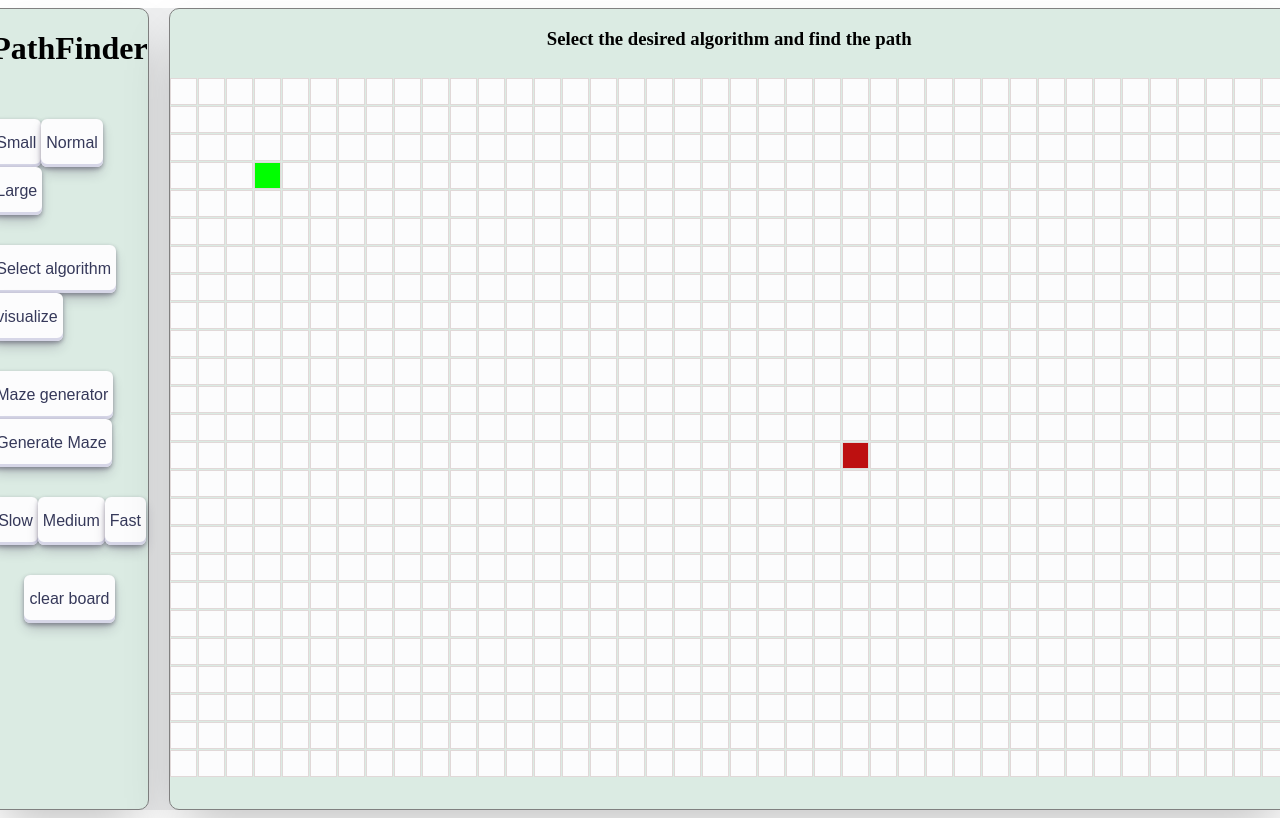
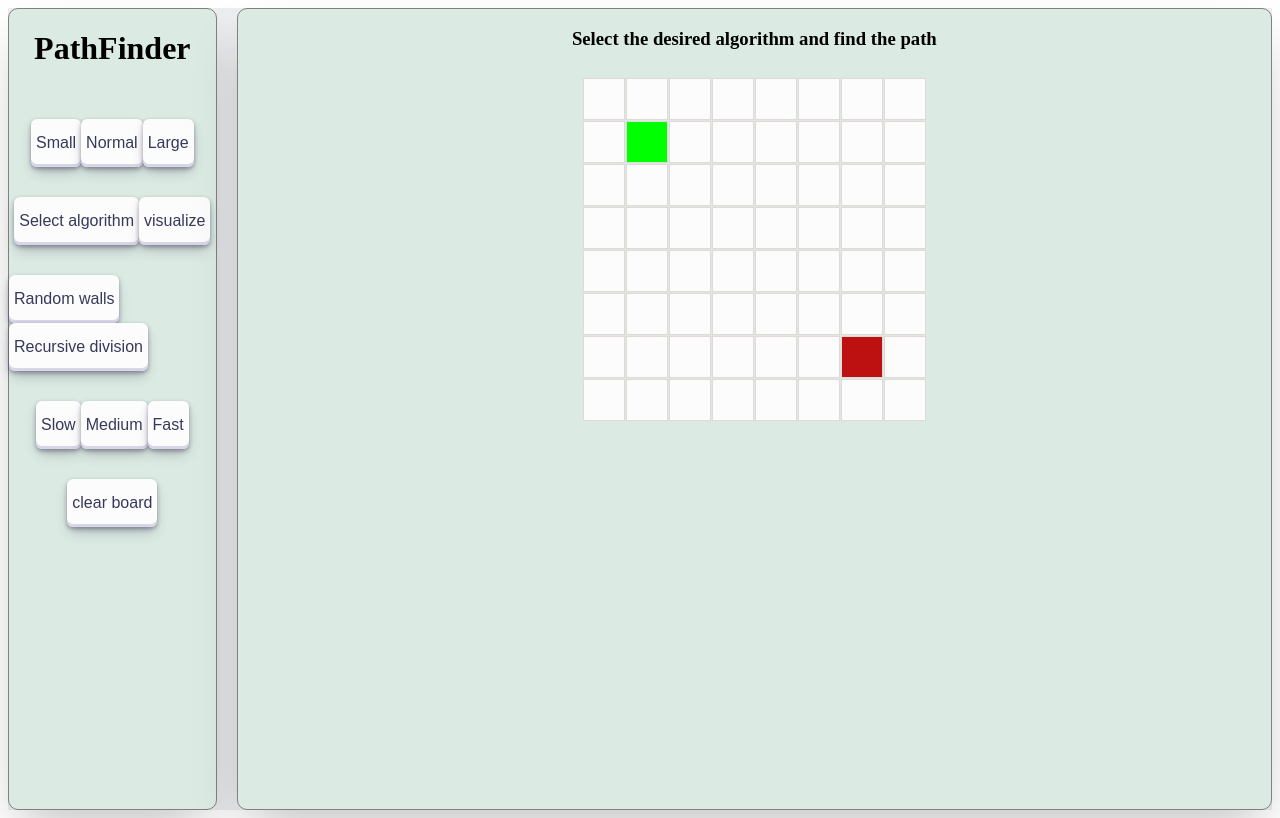
Before and after one commit to YeYintAungNaing/AlgoViz, a React (Vite) app: page / in a window 1280 px wide. Built offline with nearby package versions, Linux system fonts and the light colour scheme.

Commit message:
fixed wall generating algorithm, add one more random wall generating algorithms, and some bug fixes and refactoring

```diff
--- a/src/App.scss
+++ b/src/App.scss
@@ -8,7 +8,7 @@
     margin: 0;
     background-color: #eeeff0;
 
-   button{
+   .buttons{
         display: inline-block;
         outline: 0;
         border: 0;
@@ -21,6 +21,11 @@
         border-radius: 6px;
         color: #36395a;
    }
+
+   .buttons.selected{
+    background: #38b048;
+    box-shadow: 0px 2px 4px rgba(114, 173, 133, 0.4), 0px 7px 13px -3px rgba(38, 124, 68, 0.3), inset 0px -3px 0px #0d933e;
+}
 
 
     .setting{
--- a/src/PathFinder.jsx
+++ b/src/PathFinder.jsx
@@ -3,44 +3,41 @@ import './App.scss'
 import Point from './components/Point';
 import  {dijkstra, sortedShortestPoints}  from './algorithms/Dijkstra.js';
 import { recursiveDivision } from './mazeGenerators/recursiveDivision.js';
+import { scuffedWalls } from './mazeGenerators/scuffedWalls.js';
+
 
 function PathFinder() {
 
   const [grid, setGrid] =  useState([]);
-  const [rowCount, setRowCount] = useState(25);
-  const [columnCount, setColumnCount] = useState(40);
-  const [cellSize, setCellSize] = useState(25)
+  //const [gridStats, setGridStats] = useState({rowCount : 25, columnCount : 40, cellSize : 25 })
+  //const [coordinates, setCoordinates] = useState ({START_X : 3, START_Y : 3, END_X : 21, END_Y : 36})
+  const [gridStats, setGridStats] = useState({rowCount : 8, columnCount : 8, cellSize : 40 })
+  const [coordinates, setCoordinates] = useState ({START_X : 1, START_Y : 1, END_X : 6, END_Y : 6})
+  const [isAnimating, setIsAnimating] = useState(false)
   const [gridLoaded, setGridLoaded] = useState(false)
   const [message, setMessage] = useState("Select the desired algorithm and find the path")
   const [speed, setSpeed] = useState(30)
+
   // const pointsRef = useRef({});
-
-
 
   // TODO
   // hold down mouse to make wall
-  // fix maze generating algorithm
-  // start and end point position fix for various grid size
   // allow use to move start and end points
   // add more path finding algorithms
 
 
-  const START_X = 3;
-  const START_Y = 3;
-  const END_X = 13;
-  const END_Y = 24;
-
-
   useEffect(()=>{
+    if (!gridLoaded){
+      setIsAnimating(true)
       initializeGrid()
-      setGridLoaded(true)
-      console.log('useEffect')
+      //console.log('useEffect')
+    }
   }, [gridLoaded])
 
 
  function handleClick(row, col) {
 
-    if (row === START_X && col === START_Y || row === END_X && col === END_Y ) {
+    if (row === coordinates.START_X && col === coordinates.START_Y || row === coordinates.END_X && col === coordinates.END_Y ) {
       movePoint(row , col)
     }
     else{
@@ -50,7 +47,7 @@ function PathFinder() {
 
 
   function movePoint(row, col) {
-    console.log('start or end')
+    console.log('start or end', row, col)
   }
 
 
@@ -67,8 +64,8 @@ function PathFinder() {
     return {
       row : row,
       col : col,
-      isStart : row === START_X && col === START_Y,
-      isEnd : row === END_X && col === END_Y,
+      isStart : row === coordinates.START_X && col === coordinates.START_Y,
+      isEnd : row === coordinates.END_X && col === coordinates.END_Y,
       distance : Infinity,
       visited : false,
       isWall : false,
@@ -78,39 +75,73 @@ function PathFinder() {
   }
 
   //console.log("rendered")
+  //console.log(grid)
 
   function initializeGrid() {
       const copyGrid = []
-      for (let row=0; row<rowCount ; row++){
+      for (let row=0; row < gridStats.rowCount ; row++){
         const currentRow = []
-        for (let col=0; col<columnCount ; col++){
+        for (let col=0; col < gridStats.columnCount ; col++){
           currentRow.push(createPoint(row, col))
         }
         copyGrid.push(currentRow)
       }
       setGrid(copyGrid)
+      setGridLoaded(true)
+      setIsAnimating(false)
+  }
+
+  function generateScuffedWalls(e) {
+    e.preventDefault()
+    let success = toogleUpdatingState()
+    if (success) {
+      const startPoint = grid[coordinates.START_X][coordinates.START_Y]
+      const endPoint = grid[coordinates.END_X][coordinates.END_Y]
+      let randomWalls = scuffedWalls(grid, startPoint, endPoint)
+      //console.log(randomWalls)
+      animateWallGeneration(randomWalls)
+    }
   }
 
 
-  function generateRecursiveDivisionMaze() {
-    const startPoint = grid[START_X][START_Y]
-    const endPoint = grid[END_X][END_Y]
-    const generatedWalls = recursiveDivision(grid, startPoint, endPoint)
-    setGridLoaded(false)  // refrest the grid before generating walls
-    animateWallGeneration(generatedWalls)
-    //console.log(generatedWalls)
+  function generateRecursiveDivisionMaze(e) {
+    e.preventDefault()
+    //initializeGrid()
+    let success = toogleUpdatingState()
+    if (success) {
+      const startPoint = grid[coordinates.START_X][coordinates.START_Y]
+      const endPoint = grid[coordinates.END_X][coordinates.END_Y]
+      console.log('this happen')
+      let generatedWalls = recursiveDivision(grid, startPoint, endPoint)
+      animateWallGeneration(generatedWalls)
+      //console.log(generatedWalls)
+    }
   }
 
 
-  function animateWallGeneration(walls) {
-    for (let i=0; i < walls.length; i++) {
-      if (i === walls.length-1) {
+  function toogleUpdatingState() {          // to prevent user from generating walls and path while the grid is animating and updating its state
+    if (isAnimating){
+      setMessage('Grid updating is in process, please wait :3')
+      return false
+    }
+    else{
+      setIsAnimating(true)
+      return true
+    }
+  }
+
+  function animateWallGeneration(generatedWalls) {
+    //setGridLoaded(false)  // refrest the grid before generating walls  // this line is causing problem (generating walls multiple times)
+    for (let i=0; i < generatedWalls.length; i++) {
+      if (i === generatedWalls.length-1) {
         setTimeout(() => {
-          const updatedGrid = updateGridStateWithWalls(walls)
+          const updatedGrid = updateGridStateWithWalls(generatedWalls)
           setGrid(updatedGrid)
+          setIsAnimating(false)
+          setMessage('Successful generated walls.You can now start your desired pathfinding method')
         }, speed  * i);
       }
-      let newWall = walls[i];
+      let newWall = generatedWalls[i];
       setTimeout(() => {
         document.getElementById(`${newWall[0]}-${newWall[1]}`).className = "grid-item wall"
       }, speed * i);
@@ -119,9 +150,10 @@ function PathFinder() {
 
   //console.log(JSON.stringify(grid, null, 2));
 
-  function startDijkstra() {
-    const startPoint = grid[START_X][START_Y]
-    const endPoint = grid[END_X][END_Y]
+  function startDijkstra(e) {
+    e.preventDefault()
+    const startPoint = grid[coordinates.START_X][coordinates.START_Y]
+    const endPoint = grid[coordinates.END_X][coordinates.END_Y]
 
     const sortedVisitedPoints = dijkstra(grid, startPoint, endPoint)
     //console.log(sortedVisitedPoints)
@@ -169,8 +201,19 @@ function PathFinder() {
     }
   }
 
+
   function clearBoard() {
-    setGridLoaded(false)
+    let success = toogleUpdatingState()
+    if (success) {
+      setGridLoaded(false);
+    }
+    else{
+      setMessage('Grid updating is in process, please wait :3')
+    }
+  }
+
+  function clearPath() {
+    console.log('todo')
   }
 
 
@@ -194,8 +237,8 @@ function PathFinder() {
       let newPoint = {...point, path : true };
       updatedGrid[point.row][point.col] = newPoint
     }
+  }
 
-  }
 
   function updateGridStateWithWalls(walls) {
     let updatedGrid = grid.slice();
@@ -209,43 +252,54 @@ function PathFinder() {
   }
 
 
-  function adjustSpeed(speed_) {
+  function adjustSpeed(e, speed_) {
+    e.preventDefault()
+
     if (speed_ === "slow"){
       setSpeed(40)
+      document.getElementById('slow').className = 'buttons selected'   // could make it in more React way but whatever zzzz
+      document.getElementById('medium').className = 'buttons'
+      document.getElementById('fast').className = 'buttons'
+
     }
     if (speed_ === "medium"){
       setSpeed(25)
+      document.getElementById('slow').className = 'buttons'
+      document.getElementById('medium').className = 'buttons selected'
+      document.getElementById('fast').className = 'buttons'
     }
-    else{
+    if (speed_ === "fast"){
       setSpeed(10)
+      document.getElementById('slow').className = 'buttons'
+      document.getElementById('medium').className = 'buttons'
+      document.getElementById('fast').className = 'buttons selected'
     }
   }
 
 
+  function setGridSize(e, size) {
+    e.preventDefault()
 
-  function setGridSize(size) {
     if (size === "Large") {
-      setCellSize(25)
-      setRowCount(25)
-      setColumnCount(40)
-      clearBoard()
+      let copyGridStats = {...gridStats, rowCount : 25, columnCount : 40 , cellSize : 25}
+      setGridStats(copyGridStats)
+      setCoordinates({START_X : 3, START_Y : 3, END_X : 20, END_Y : 36})
     }
 
-    if (size === "Normal") {
-      setCellSize(30)
-      setRowCount(16)
-      setColumnCount(20)
-      clearBoard()
+    else if (size === "Normal") {
+      let copyGridStats = {...gridStats, rowCount : 16, columnCount : 21 , cellSize : 30}
+      setGridStats(copyGridStats)
+      setCoordinates({START_X : 3, START_Y : 3, END_X : 13, END_Y : 16})
     }
 
-    if (size === "Small") {
-      setCellSize(50)
-      setRowCount(10)
-      setColumnCount(15)
-      clearBoard()
+    else if (size === "Small") {
+      let copyGridStats = {...gridStats, rowCount : 10, columnCount : 15 , cellSize : 50}
+      setGridStats(copyGridStats)
+      setCoordinates({START_X : 2, START_Y : 2, END_X : 7, END_Y : 12})
     }
+    clearBoard()
+  }
 
-  }
 
   return (
     <div className='app'>
@@ -254,25 +308,25 @@ function PathFinder() {
           <h1>PathFinder</h1>
         </div>
         <div>
-          <button onClick={()=> setGridSize('Small')}>Small</button>
-          <button onClick={()=> setGridSize('Normal')}>Normal</button>
-          <button onClick={()=> setGridSize('Large')}>Large</button>
+          <button className='buttons' id='small' onClick={(e)=> setGridSize(e,'Small')}>Small</button>
+          <button className='buttons' id='normal' onClick={(e)=> setGridSize(e,'Normal')}>Normal</button>
+          <button className='buttons' id='large' onClick={(e)=> setGridSize(e,'Large')}>Large</button>
         </div>
         <div>
-          <button>Select algorithm</button>
-          <button onClick={startDijkstra}> visualize</button>
+          <button className='buttons'>Select algorithm</button>
+          <button className='buttons' onClick={startDijkstra}> visualize</button>
         </div>
         <div>
-          <button>Maze generator</button>
-          <button onClick={generateRecursiveDivisionMaze}> Generate Maze</button>
+          <button className='buttons' onClick={generateScuffedWalls}> Random walls</button>
+          <button className='buttons' onClick={generateRecursiveDivisionMaze}> Recursive division</button>
         </div>
         <div>
-          <button onClick={()=>adjustSpeed('slow')}>Slow</button>
-          <button onClick={()=>adjustSpeed('medium')}>Medium</button>
-          <button onClick={()=>adjustSpeed('fast')}>Fast</button>
+          <button className='buttons' id='slow' onClick={(e)=>adjustSpeed(e,'slow')}>Slow</button>
+          <button className='buttons' id='medium' onClick={(e)=>adjustSpeed(e,'medium')}>Medium</button>
+          <button className='buttons' id='fast' onClick={(e)=>adjustSpeed(e,'fast')}>Fast</button>
         </div>
         <div>
-          <button onClick={clearBoard}>clear board</button>
+          <button className='buttons' onClick={clearBoard}>clear board</button>
         </div>
       </div>
       <div className='interface'>
@@ -281,8 +335,8 @@ function PathFinder() {
         </div>
         <div className='gridContainer'
           style={{
-            gridTemplateRows: `repeat(${rowCount}, 1fr)`,
-            gridTemplateColumns: `repeat(${columnCount}, 1fr)`
+            gridTemplateRows: `repeat(${gridStats.rowCount}, 1fr)`,
+            gridTemplateColumns: `repeat(${gridStats.columnCount}, 1fr)`
           }}
         >
           {
@@ -291,7 +345,7 @@ function PathFinder() {
               <Point
                 key={`${point.row}-${point.col}`}
                 handleClick={handleClick}
-                cellSize={cellSize}
+                cellSize={gridStats.cellSize}
                 point={point}>
               </Point>
             ))
--- a/src/mazeGenerators/recursiveDivision.js
+++ b/src/mazeGenerators/recursiveDivision.js
@@ -1,10 +1,10 @@
-let walls = [];
-
+let walls;
 
 // TODO
 // algorithms does not work correctly atm
 
 export function recursiveDivision(grid, startPoint, endPoint) {
+    walls = [];
     const columnIndices = range(grid[0].length);
     const rowIndices = range(grid.length);
     getRecursiveWalls(grid, columnIndices, rowIndices, startPoint, endPoint)
--- /dev/null
+++ b/src/mazeGenerators/scuffedWalls.js
@@ -0,0 +1,39 @@
+let walls;
+
+export function scuffedWalls(grid, startPoint, endPoint) {
+  walls = []    // forgetting to put this fking simple line make me wasted so many brain cells and time ... fml
+    for (let row=0; row < grid.length; row++){
+      for (let col=0; col < grid[0].length; col++){
+
+        if (grid[row] === startPoint[row] && grid[col] === startPoint[col] ||
+            grid[row] === endPoint[row] && grid[col] === endPoint[col]) {
+          continue
+        }
+
+        if (row % 2 === 0){
+          if (col % 3 === 0){
+            continue
+          }
+          else{
+            if (Math.random() > 0.3){
+
+              walls.push([row, col])
+            }
+          }
+        }
+
+        else{
+          if (col % 3 !== 0) {
+            continue
+          }
+          else {
+            if (Math.random() > 0.4){
+            walls.push([row, col])
+          }
+        }
+      }
+    }
+  }
+
+  return walls
+}
```
